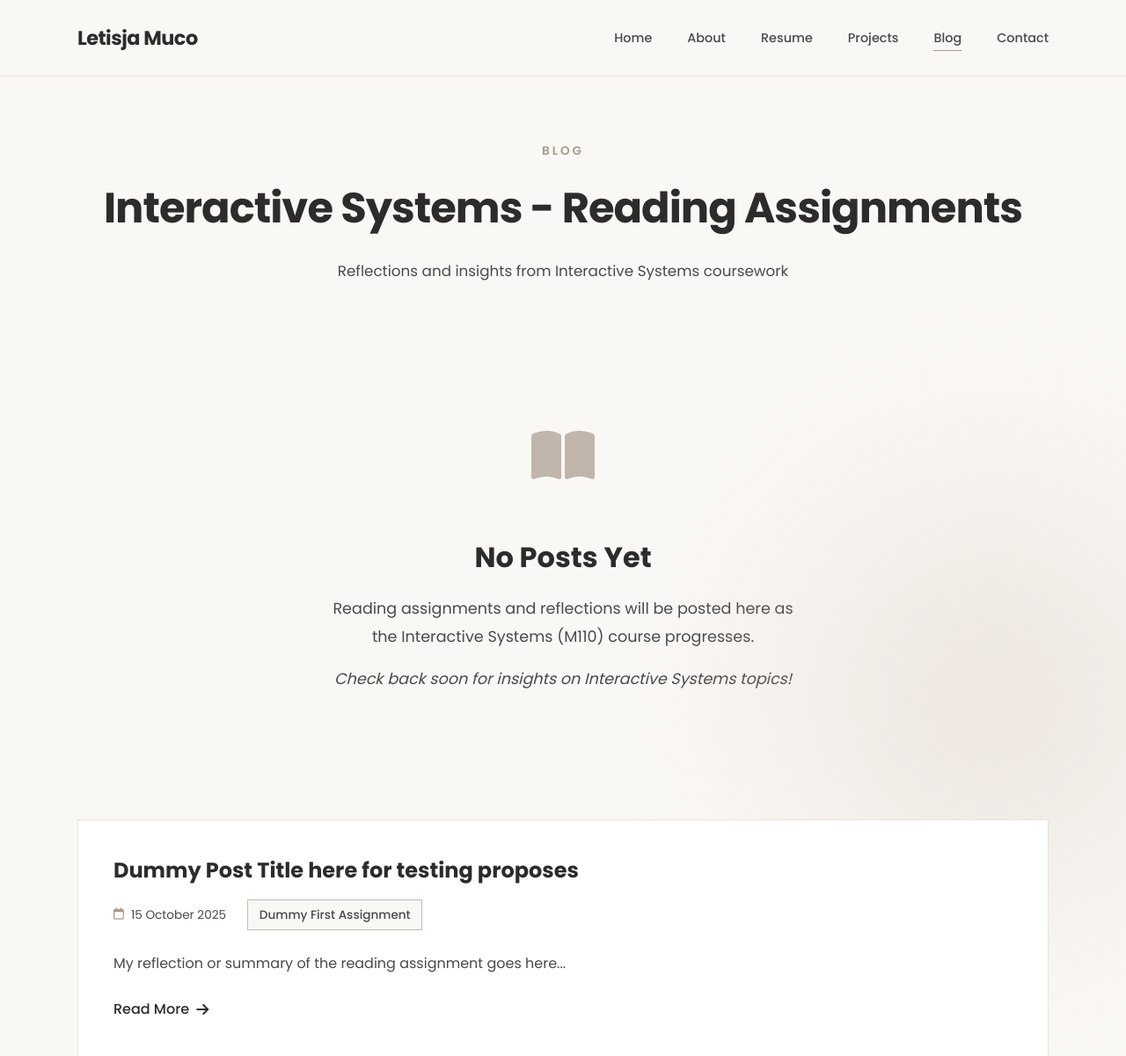
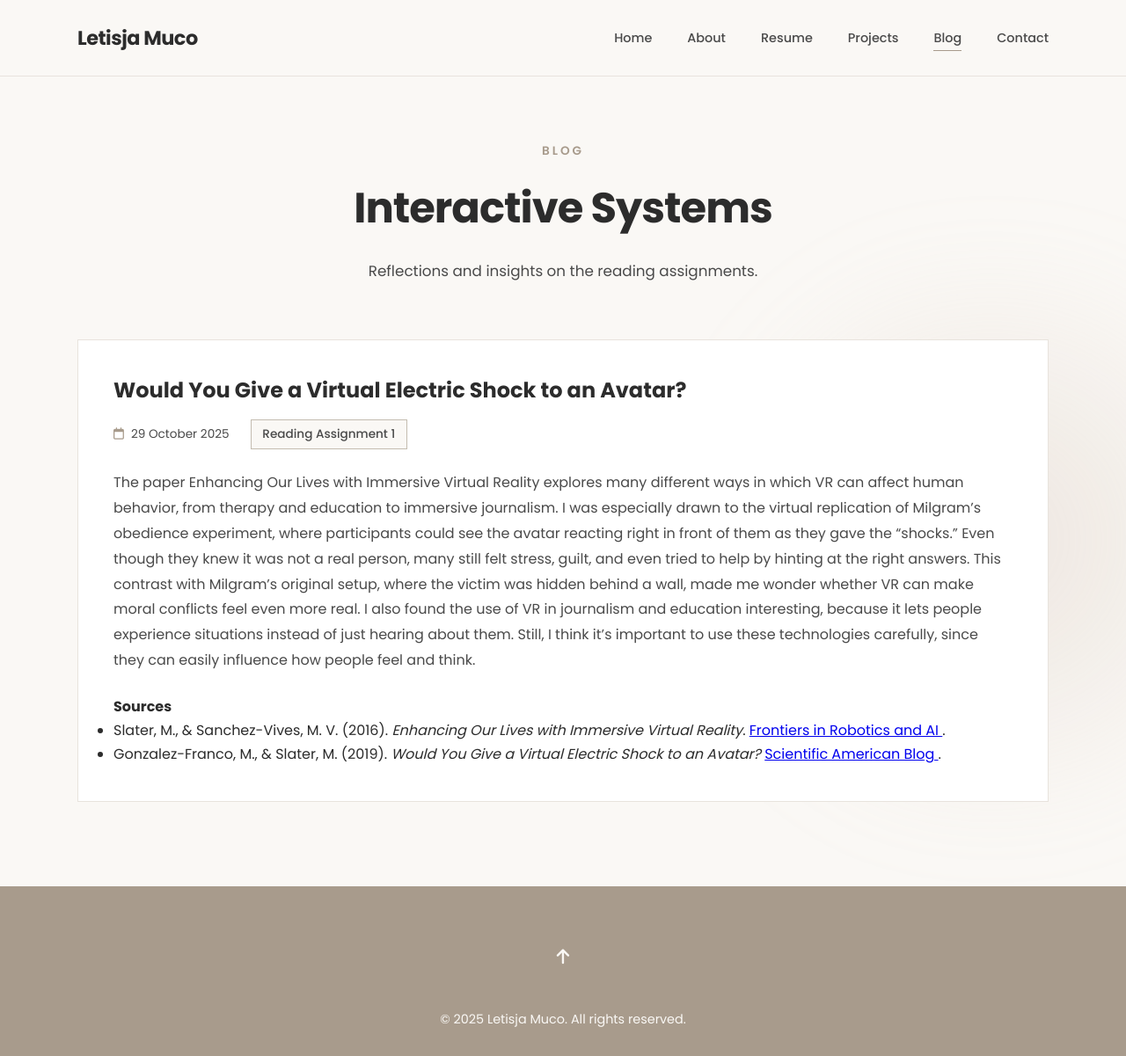
Before and after one commit to letisjamuco/letisjamuco.github.io, a plain HTML site: page blog.html in a window 1280 px wide. Shown: the top 1201 px of the page at 88% size. Drawn offline with Linux system fonts and the light colour scheme.

Commit message:
Updated blog with reading assignment 1

```diff
--- a/blog.html
+++ b/blog.html
@@ -39,41 +39,53 @@
     <div class="container">
       <div class="section-header">
         <div class="label">Blog</div>
-        <h2>Interactive Systems - Reading Assignments</h2>
-        <p>Reflections and insights from Interactive Systems coursework</p>
+        <h2>Interactive Systems</h2>
+        <p>Reflections and insights on the reading assignments.</p>
       </div>
 
-      <!-- Empty State - No posts yet -->
-      <div class="blog-empty-state">
-        <div class="empty-state-icon">
-          <i class="fas fa-book-open"></i>
-        </div>
-        <h3>No Posts Yet</h3>
-        <p>Reading assignments and reflections will be posted here as the Interactive Systems (M110) course progresses.</p>
-        <p class="empty-state-subtext">Check back soon for insights on Interactive Systems topics!</p>
-      </div>
-
-      <!-- Uncomment this section when you're ready to add posts -->
+      <!-- Blog Posts -->
       <div class="blog-grid">
 
         <article class="blog-card">
           <div class="blog-header">
-            <h3>Dummy Post Title here for testing proposes</h3>
+            <h3>Would You Give a Virtual Electric Shock to an Avatar?</h3>
             <div class="blog-meta">
-              <span class="blog-date"><i class="far fa-calendar"></i> 15 October 2025</span>
-              <span class="blog-category">Dummy First Assignment</span>
+              <span class="blog-date"><i class="far fa-calendar"></i> 29 October 2025</span>
+              <span class="blog-category">Reading Assignment 1</span>
             </div>
           </div>
           <div class="blog-content">
             <p>
-              My reflection or summary of the reading assignment goes here...
+              The paper Enhancing Our Lives with Immersive Virtual Reality explores many different ways in which VR can affect human behavior, from therapy and education to immersive journalism.
+              I was especially drawn to the virtual replication of Milgram’s obedience experiment, where participants could see the avatar reacting right in front of them as they gave the “shocks.”
+              Even though they knew it was not a real person, many still felt stress, guilt, and even tried to help by hinting at the right answers.
+              This contrast with Milgram’s original setup, where the victim was hidden behind a wall, made me wonder whether VR can make moral conflicts feel even more real.
+              I also found the use of VR in journalism and education interesting, because it lets people experience situations instead of just hearing about them.
+              Still, I think it’s important to use these technologies carefully, since they can easily influence how people feel and think.
             </p>
           </div>
-          <a href="\assets\readings\assignment1.pdf" class="blog-link">Read More <i class="fas fa-arrow-right"></i></a>
+          <div class="blog-sources">
+            <h4>Sources</h4>
+            <ul>
+              <li>
+                Slater, M., & Sanchez-Vives, M. V. (2016).
+                <em>Enhancing Our Lives with Immersive Virtual Reality</em>.
+                <a href="https://doi.org/10.3389/frobt.2016.00074" target="_blank" rel="noopener noreferrer">
+                  Frontiers in Robotics and AI
+                </a>.
+              </li>
+              <li>
+                Gonzalez-Franco, M., & Slater, M. (2019).
+                <em>Would You Give a Virtual Electric Shock to an Avatar?</em>
+                <a href="https://www.scientificamerican.com/blog/observations/would-you-give-a-virtual-electric-shock-to-an-avatar/" target="_blank" rel="noopener noreferrer">
+                  Scientific American Blog
+                </a>.
+              </li>
+            </ul>
+          </div>
         </article>
 
       </div>
-
     </div>
   </section>
 
```
